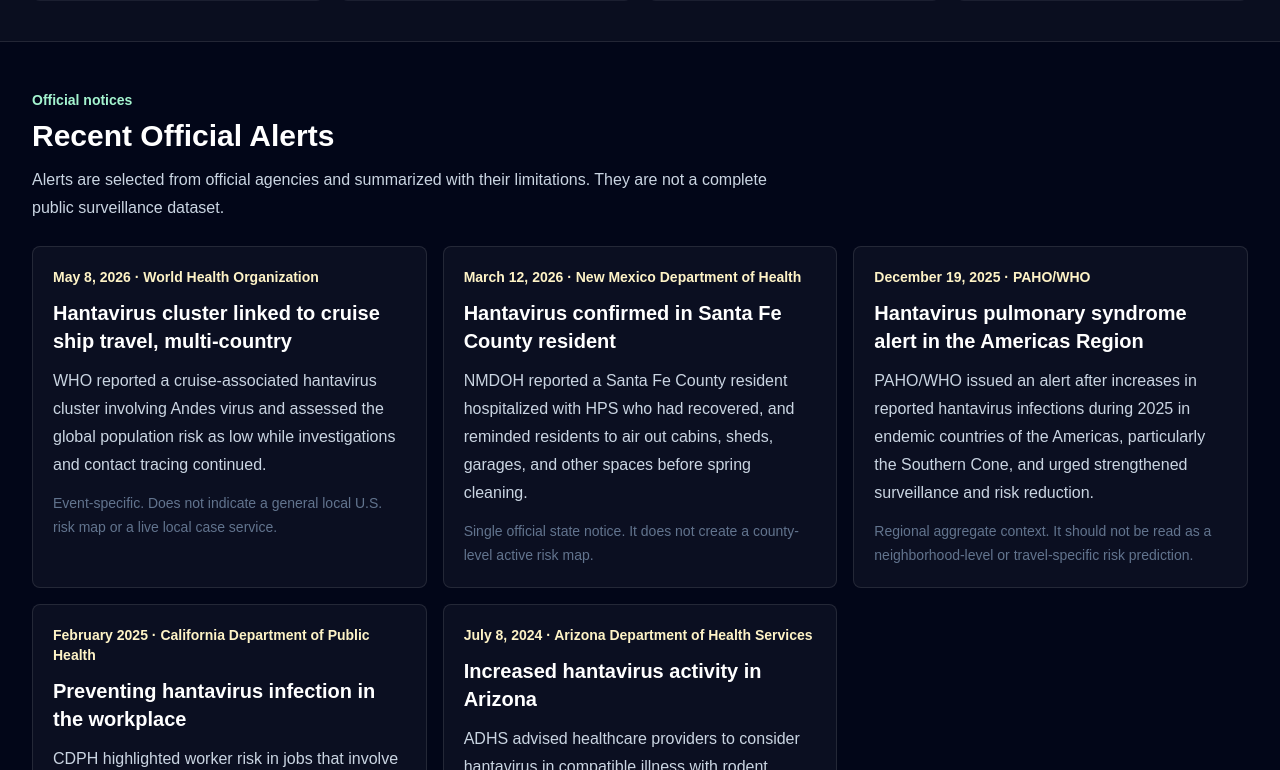
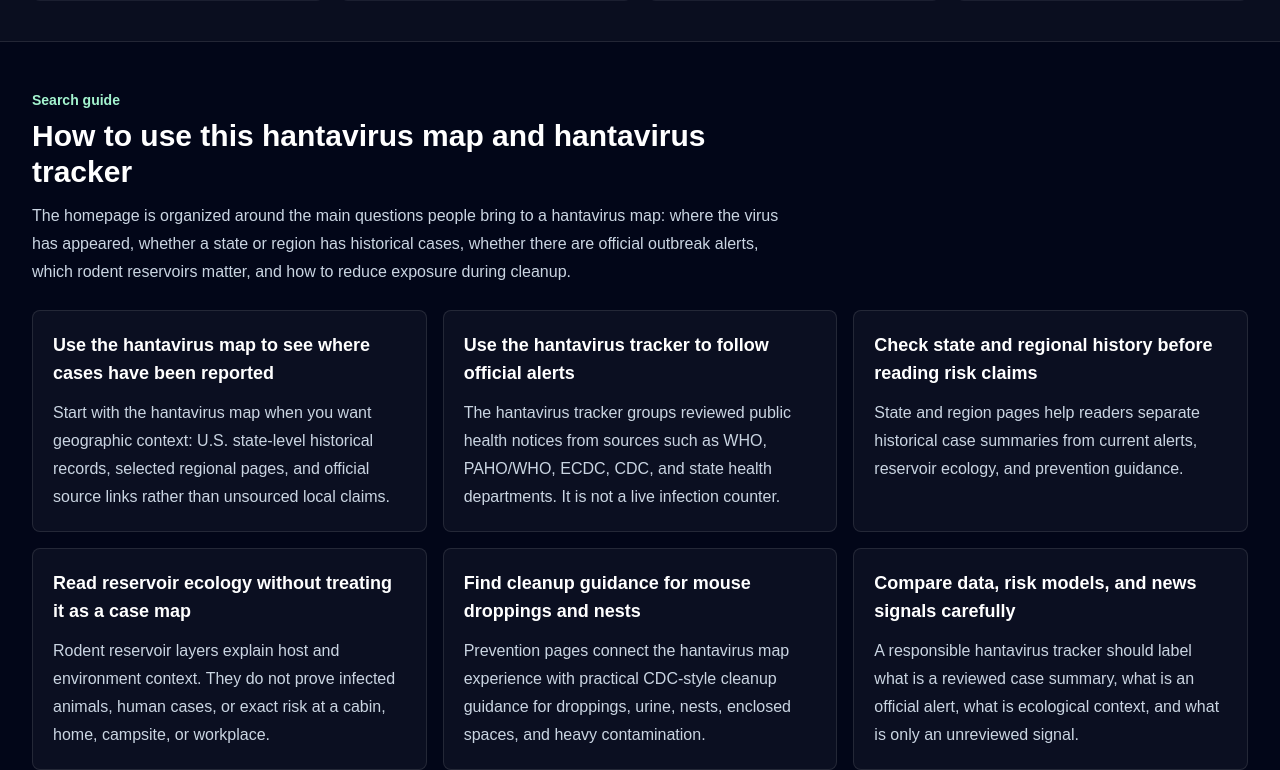
Before and after one commit to security00/hantavirus-maps, a Next.js app: page / in a window 1280 px wide. Shown: the part 1750-2520 px from the top of the page. Built offline with nearby package versions, Linux system fonts and the light colour scheme.

Commit message:
feat: add natural homepage SEO intent section

```diff
--- a/app/page.tsx
+++ b/app/page.tsx
@@ -36,6 +36,34 @@ const layerExplanations = [
   {
     title: "Rodent reservoir regions",
     body: "Ecological host-virus context. A reservoir range does not mean infected animals are present, and it does not prove human cases.",
+  },
+];
+
+
+const seoUseCases = [
+  {
+    title: "Use the hantavirus map to see where cases have been reported",
+    body: "Start with the hantavirus map when you want geographic context: U.S. state-level historical records, selected regional pages, and official source links rather than unsourced local claims.",
+  },
+  {
+    title: "Use the hantavirus tracker to follow official alerts",
+    body: "The hantavirus tracker groups reviewed public health notices from sources such as WHO, PAHO/WHO, ECDC, CDC, and state health departments. It is not a live infection counter.",
+  },
+  {
+    title: "Check state and regional history before reading risk claims",
+    body: "State and region pages help readers separate historical case summaries from current alerts, reservoir ecology, and prevention guidance.",
+  },
+  {
+    title: "Read reservoir ecology without treating it as a case map",
+    body: "Rodent reservoir layers explain host and environment context. They do not prove infected animals, human cases, or exact risk at a cabin, home, campsite, or workplace.",
+  },
+  {
+    title: "Find cleanup guidance for mouse droppings and nests",
+    body: "Prevention pages connect the hantavirus map experience with practical CDC-style cleanup guidance for droppings, urine, nests, enclosed spaces, and heavy contamination.",
+  },
+  {
+    title: "Compare data, risk models, and news signals carefully",
+    body: "A responsible hantavirus tracker should label what is a reviewed case summary, what is an official alert, what is ecological context, and what is only an unreviewed signal.",
   },
 ];
 
@@ -90,6 +118,32 @@ export default function Home() {
           <TrustStat label="Data policy" value="Reviewed only" />
           <TrustStat label="CDC U.S. precision" value="State-level" />
           <TrustStat label="Medical use" value="Educational only" />
+        </div>
+      </section>
+
+
+      <section className="px-4 py-12 sm:px-6 lg:px-8" aria-labelledby="seo-use-cases">
+        <div className="mx-auto max-w-7xl">
+          <div className="mb-6 max-w-3xl">
+            <p className="text-sm font-semibold text-emerald-200">Search guide</p>
+            <h2 id="seo-use-cases" className="mt-2 text-3xl font-semibold">
+              How to use this hantavirus map and hantavirus tracker
+            </h2>
+            <p className="mt-3 leading-7 text-slate-300">
+              The homepage is organized around the main questions people bring to a hantavirus map:
+              where the virus has appeared, whether a state or region has historical cases, whether
+              there are official outbreak alerts, which rodent reservoirs matter, and how to reduce
+              exposure during cleanup.
+            </p>
+          </div>
+          <div className="grid gap-4 md:grid-cols-2 xl:grid-cols-3">
+            {seoUseCases.map((item) => (
+              <article key={item.title} className="rounded-lg border border-white/10 bg-white/[0.04] p-5">
+                <h3 className="text-lg font-semibold text-white">{item.title}</h3>
+                <p className="mt-3 leading-7 text-slate-300">{item.body}</p>
+              </article>
+            ))}
+          </div>
         </div>
       </section>
 
```
